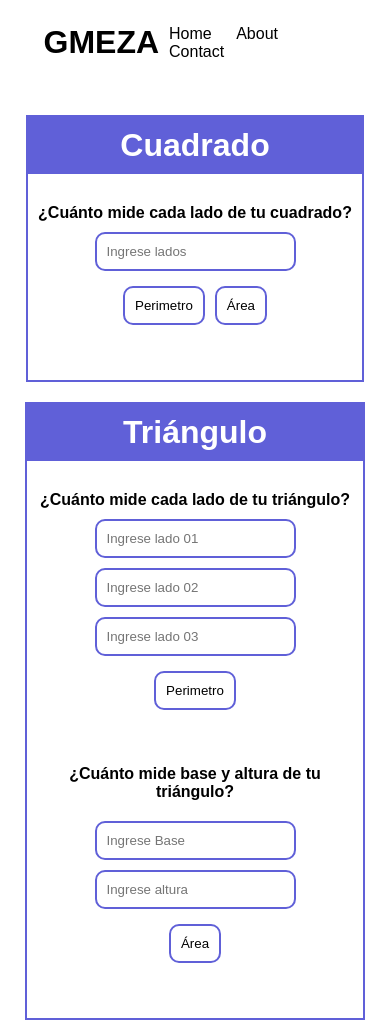
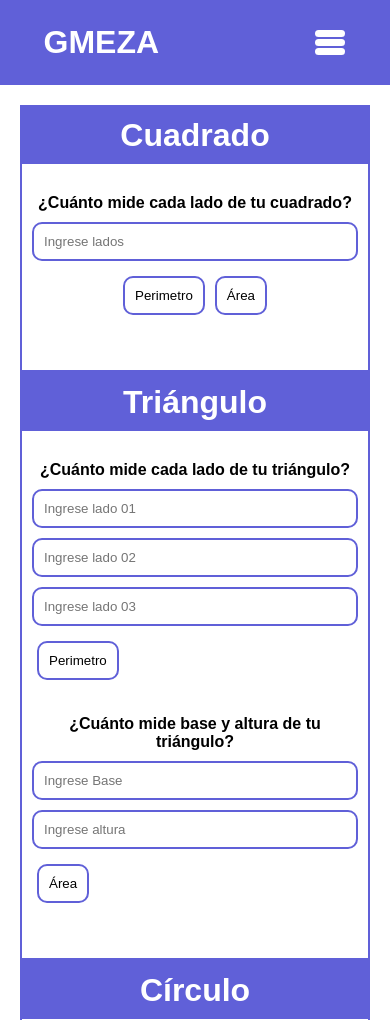
Before and after one commit to Gabotox/OpFigurasGeometricas, a plain HTML site: page index.html in a window 390 px wide. Shown: the top 1020 px of the page. Drawn offline with Linux system fonts and the light colour scheme.

Commit message:
Update style.css

```diff
--- a/css/style.css
+++ b/css/style.css
@@ -11,6 +11,7 @@
 header {
     width: 100%;
     width: 100%;
+    background: rgb(96, 96, 216);
 }
 .contenedor {
     width: 90%;
@@ -22,13 +23,12 @@ header {
 }
 .logo a{
     text-decoration: none;
-    color: #000;
+    color: #fff;
     font-size: 2rem;
     font-weight: bold;
 }
 nav ul {
     list-style: none;
-
 }
 nav ul li {
     display: inline-block;
@@ -36,21 +36,49 @@ nav ul li {
 }
 nav ul li a {
     text-decoration: none;
-    color: #000;
+    color: #fff;
     transition: all .6s ease;
     display: block;
+    padding: 5px 0;
+    position: relative;
+}
+nav ul li a::after {
+    content: '';
+    position: absolute;
+    bottom: 0;
+    left: 0;
+    width: 0;
+    height: 3px;
+    background: #fff;
+    transition: all .7s ease;
+}
+nav ul li a::before {
+    content: '';
+    position: absolute;
+    top: 0;
+    right: 0;
+    transition: all .7s ease;
+    width: 0;
+    height: 3px;
+    background: #fff;
 }
 nav ul li a:hover {
-    color: red;
     transform: scale(1.05);
+}
+nav ul li a:hover::after{
+    width: 100%;
+}
+nav ul li a:hover::before  {
+    width: 100%;
 }
 .respo {
     display: none;
+    cursor: pointer;
 }
 span {
-    width: 25px;
-    height: 5px;
-    background: #000;
+    width: 30px;
+    height: 7px;
+    background: #fff;
     display: flex;
     flex-direction: column;
     margin: 2px;
@@ -61,12 +89,16 @@ span {
     display: flex;
     justify-content: center;
     align-items: center;
+    max-width: 1400px;
+    margin: auto;
 }
 .cajas {
     display: flex;
     justify-content:center;
     padding: 20px;
     flex-wrap: wrap;
+    width: 80%;
+
 }
 .caja1, .caja2, .caja3{
     border: 2px solid rgb(96, 96, 216);
@@ -75,14 +107,27 @@ span {
     padding-bottom: 20px;
     text-align: center;
 }
-.caja2 .aqui{
-    margin: 20px 0;
+.caja2{
+    width: 70%;
 }
+
 .cuerpo {
+    padding: 0 10px;
+    display: flex;
+    justify-content: center;
+}
+.cuerpoe {
     padding: 0 10px;
     display: flex;
     flex-direction: column;
     align-items: center;
+}
+.cuerpo1,.cuerpo2 {
+    display: flex;
+    flex-direction: column;
+    align-items: center;
+    justify-content: flex-start;
+    margin: 10px;
 }
 .titulo{
     text-align: center;
@@ -123,3 +168,62 @@ button:hover {
     background: rgb(96, 96, 216);
     color: #fff;
 }
+
+@media screen and (max-width:800px){
+    nav {
+        position: fixed;
+        background: #000;
+        top: 0;
+        left: -90%;
+        width: 70%;
+        height: 100vh;
+        display: flex;
+        align-items: center;
+        padding-left: 10%;
+        z-index: 50;
+        transition: all 300ms ease;
+    }
+    nav ul  {
+        display: flex;
+        flex-direction: column;
+    }
+    nav ul li {
+        margin: 10px 0;
+    }
+    nav ul li a{
+        font-size: 1.3rem;
+    }
+    .fondo {
+        background: rgba(0, 0, 0, .7);
+        position: fixed;
+        inset: 0;
+        width: 100%;
+        height: 100vh;
+        z-index: 1;
+        display: none;
+    }
+    .respo {
+        display: block;
+    }
+}
+@media screen and (max-width:740px){
+    .cuerpo {
+        flex-direction: column;
+    }
+}
+@media screen and (max-width:1070px){
+    .cajas {
+        flex-direction: column;
+        width: 100%;
+    }
+    .cajas .caja1,.caja2,.caja3 {
+        width: 80%;
+        margin: auto;
+    }
+}
+@media screen and (max-width:500px){
+    .cajas .caja1,.caja2,.caja3 {
+        width: 100%;
+        margin: auto;
+    }
+}
```
